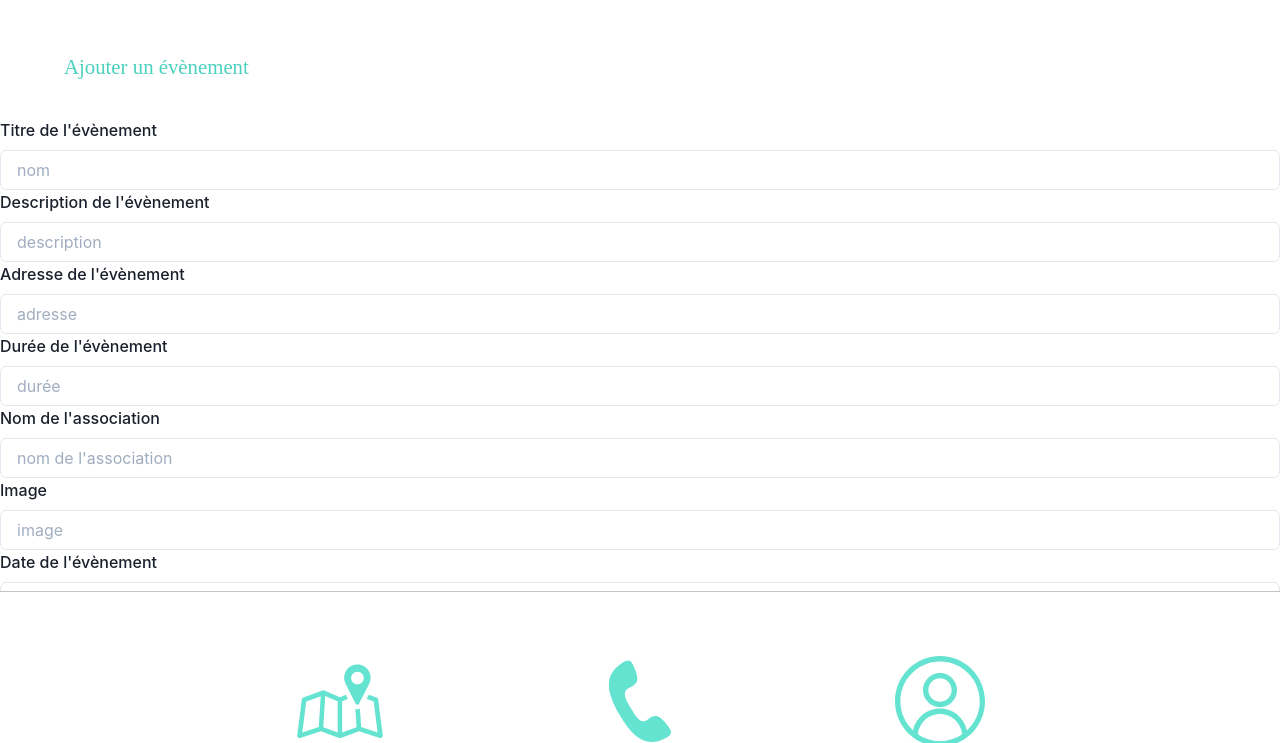
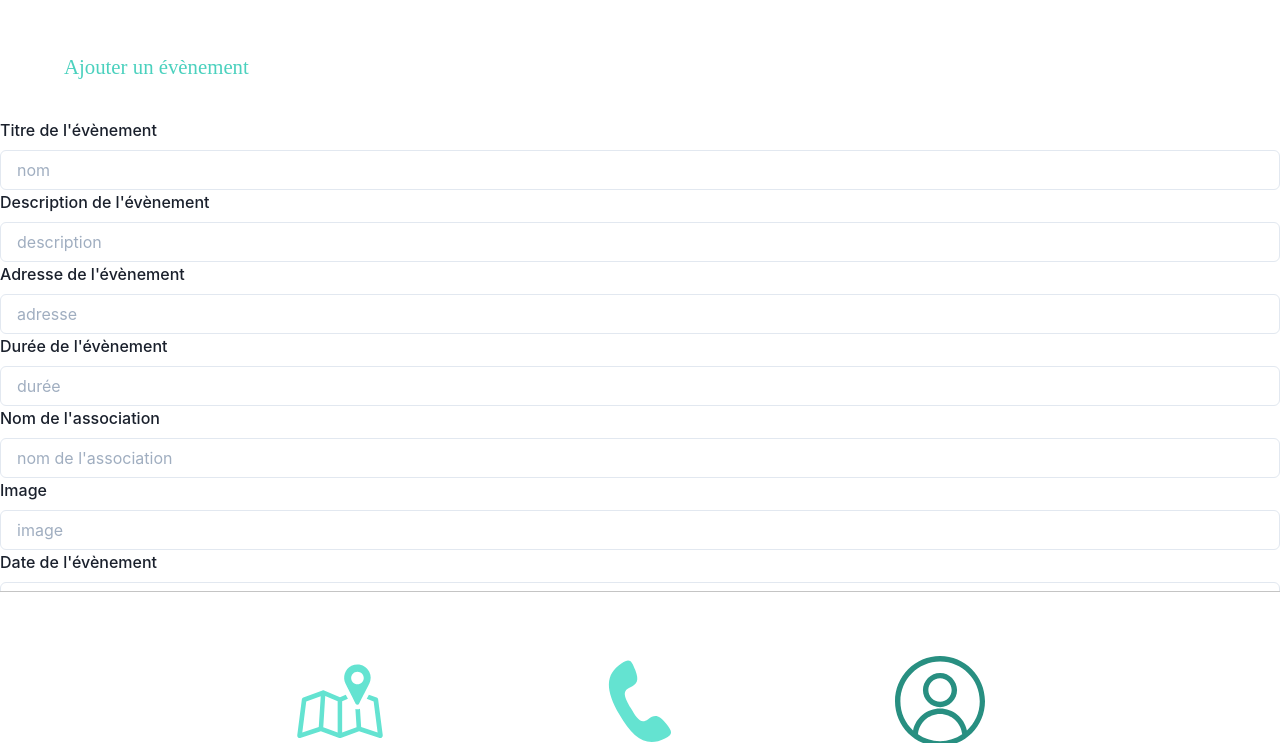
Before and after one commit to lilykr/doogood, a React (Create React App) app: page /profile in a window 1280 px wide. Shown: the part 137-880 px from the top of the page. Built offline with nearby package versions, Linux system fonts and the light colour scheme.

Commit message:
fixed navbar

```diff
--- a/src/components/ImgNavBar.jsx
+++ b/src/components/ImgNavBar.jsx
@@ -1,11 +1,11 @@
 import React from 'react';
 
-function ImgNavBar({isActive, onClick, Image, ImageActive, alt}) {
+function ImgNavBar({isActive, Image, ImageActive, alt}) {
     return (
         <div>
-            {isActive === alt ?
-                <img onClick={() => onClick(alt)} width="30%" src={ImageActive} alt={alt} />
-                : <img onClick={() => onClick(alt)} width="30%" src={Image} alt={alt} />
+            {isActive  ?
+                <img  width="30%" src={ImageActive} alt={alt} />
+                : <img  width="30%" src={Image} alt={alt} />
             }
         </div>
     )
```
Also changed, not shown: 1 other file (tests, documents, lock files or other folders).
